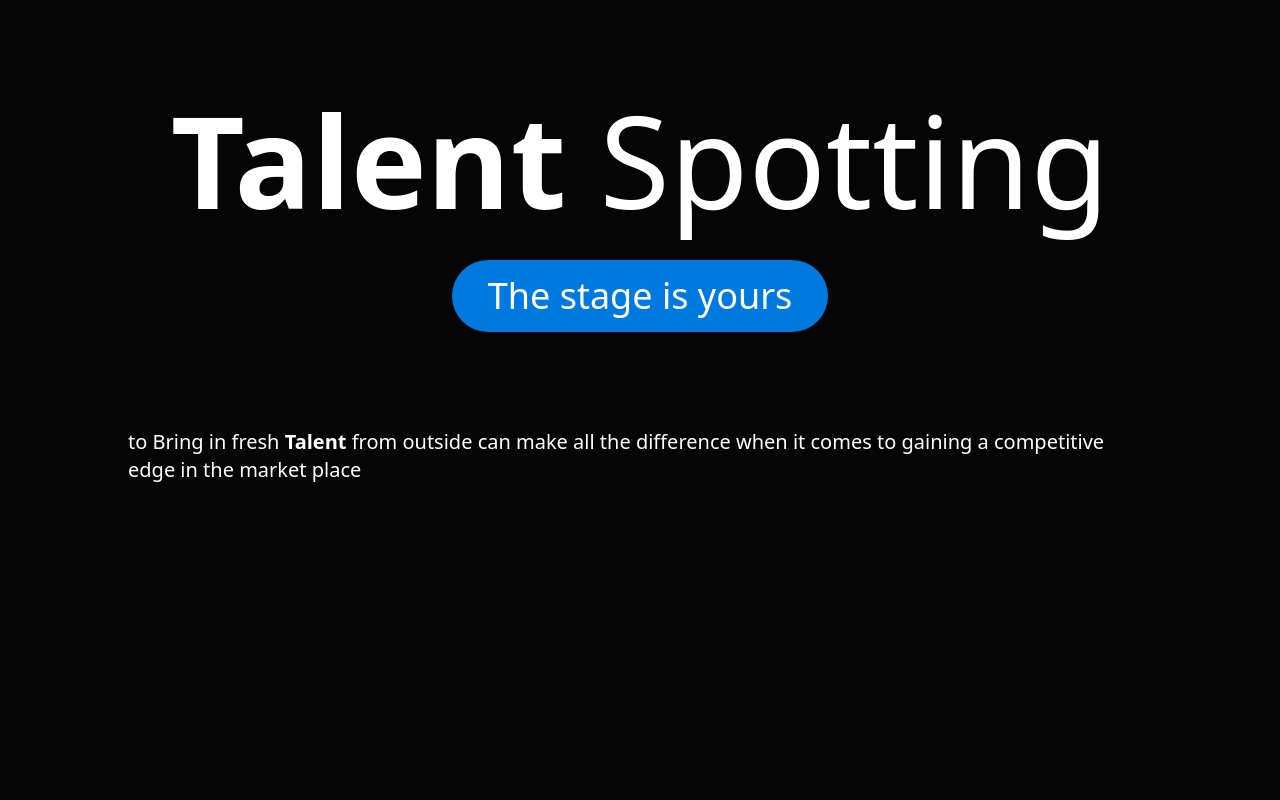
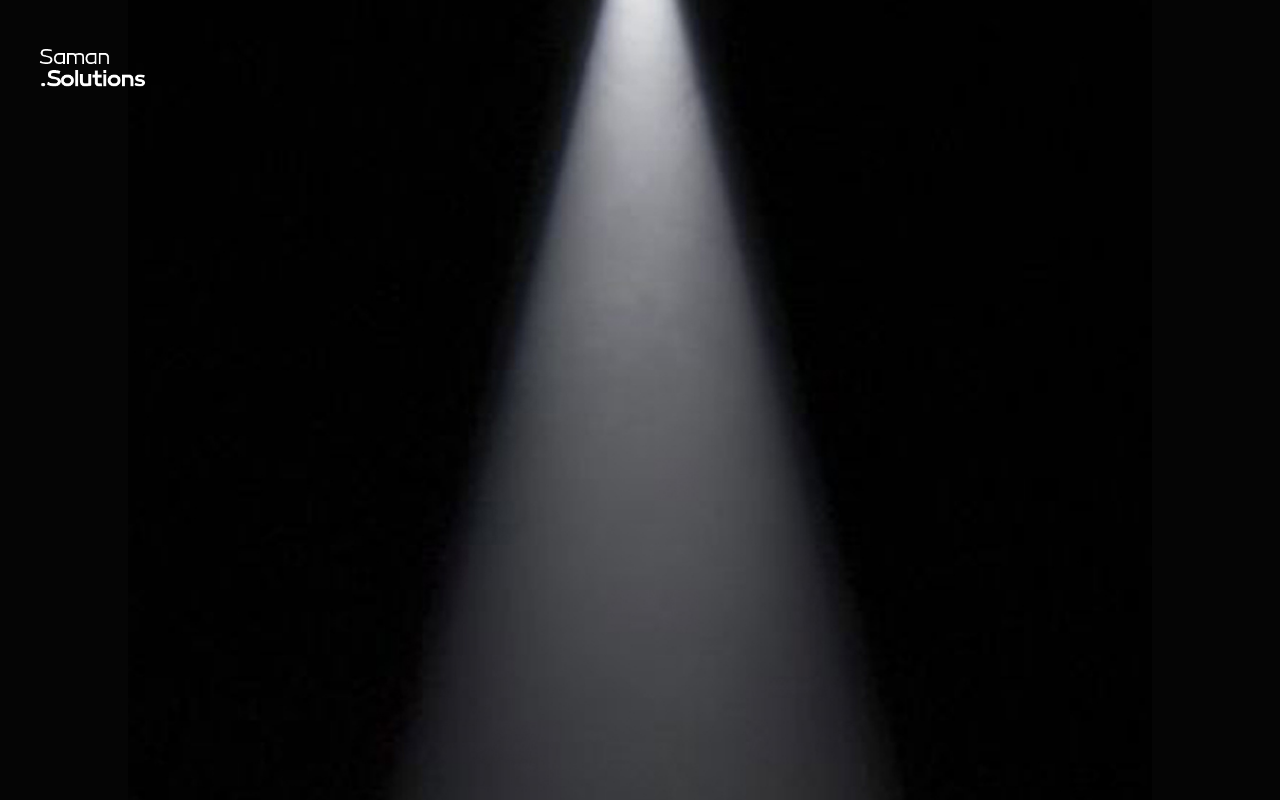
Before and after one commit to SamanRohanizade/MobilletTalentSpotting, a website built with Parcel: page src/index.html in a window 1280 px wide. Shown: the top 800 px of the page. Built offline with nearby package versions, Linux system fonts and the light colour scheme.

Commit message:
create the hero image & logo

```diff
--- a/src/index.html
+++ b/src/index.html
@@ -7,8 +7,18 @@
     <link rel="stylesheet" href="./style.css" />
   </head>
   <body class="bg-black-light">
+    <img
+      src="./assets/logo.png"
+      class="absolute top-9 left-7 w-28 md:w-32"
+      alt="log"
+    />
+    <img
+      src="./assets/spotlight.jpg"
+      class="object-fill w-full max-w-5xl max-h-2screen mx-auto"
+      alt="hero-image"
+    />
     <div class="container mx-auto w-full px-5 md:px-10 xl:px-32">
-      <header class="text-center text-white mt-24">
+      <header class="text-center text-white mt-2">
         <h1 class="text-bind-to-screen lg:text-9xl">
           <span class="font-bold">Talent</span> Spotting
         </h1>
--- a/src/style.css
+++ b/src/style.css
@@ -13,4 +13,7 @@
     font-size: 7vw;
     line-height: 1;
   }
+  .max-h-2screen {
+    max-height: 200vh;
+  }
 }
```
Also changed, not shown: src/assets/logo.png (added), src/assets/spotlight.jpg (added).
